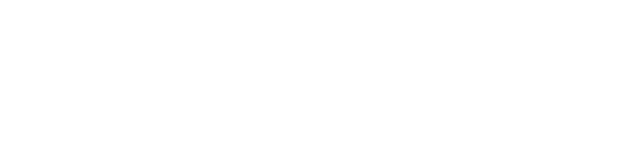
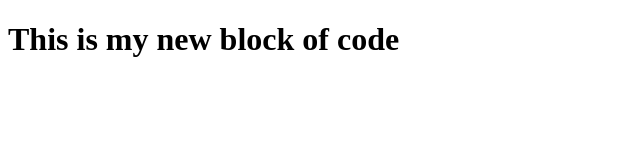
Before and after one commit to Alwayshubham3/50days50knowlwdge, a plain HTML site: page a.html in a window 1280 px wide. Shown: the whole page, without its empty margins (0-640 px from the left). Drawn offline with Linux system fonts and the light colour scheme.

Commit message:
add new body

```diff
--- a/a.html
+++ b/a.html
@@ -6,6 +6,7 @@
     <title>Document</title>
 </head>
 <body>
+    <h1>This is my new block of code </h1>
 
 </body>
 </html>
```
